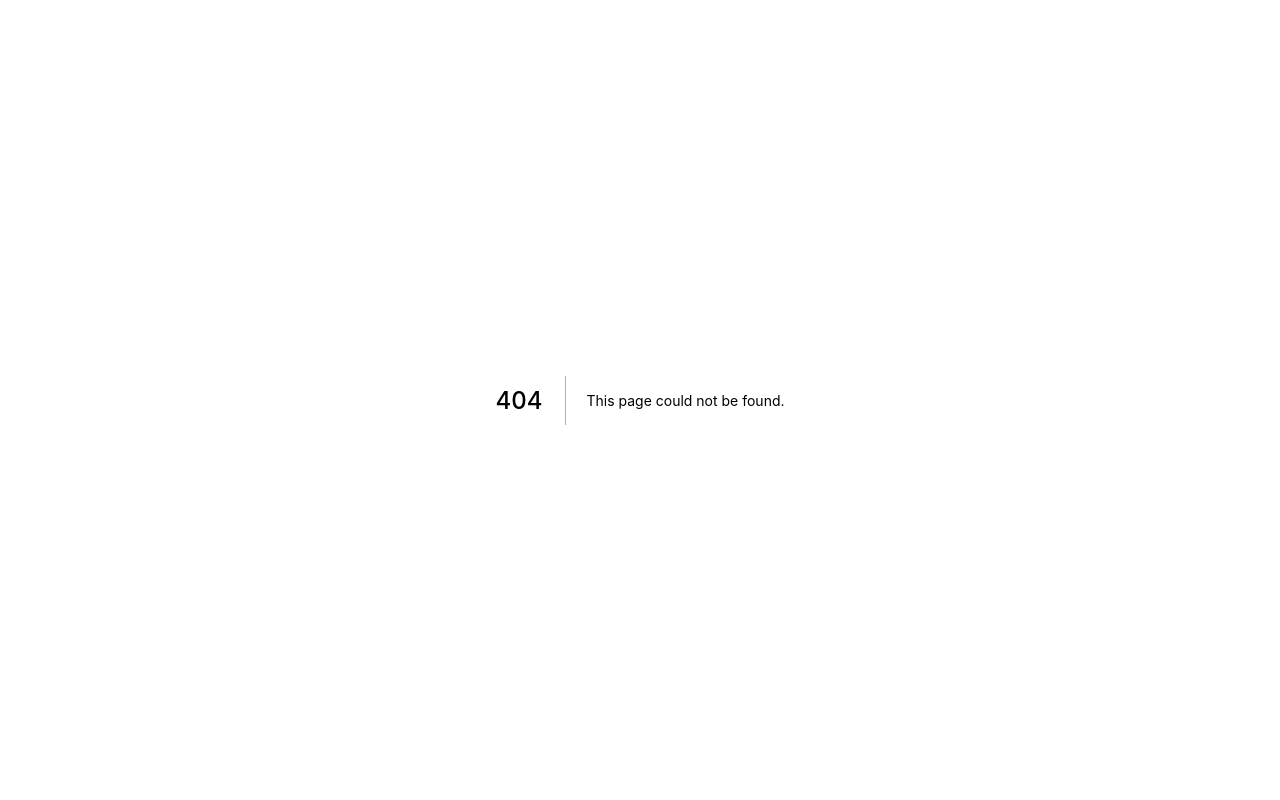
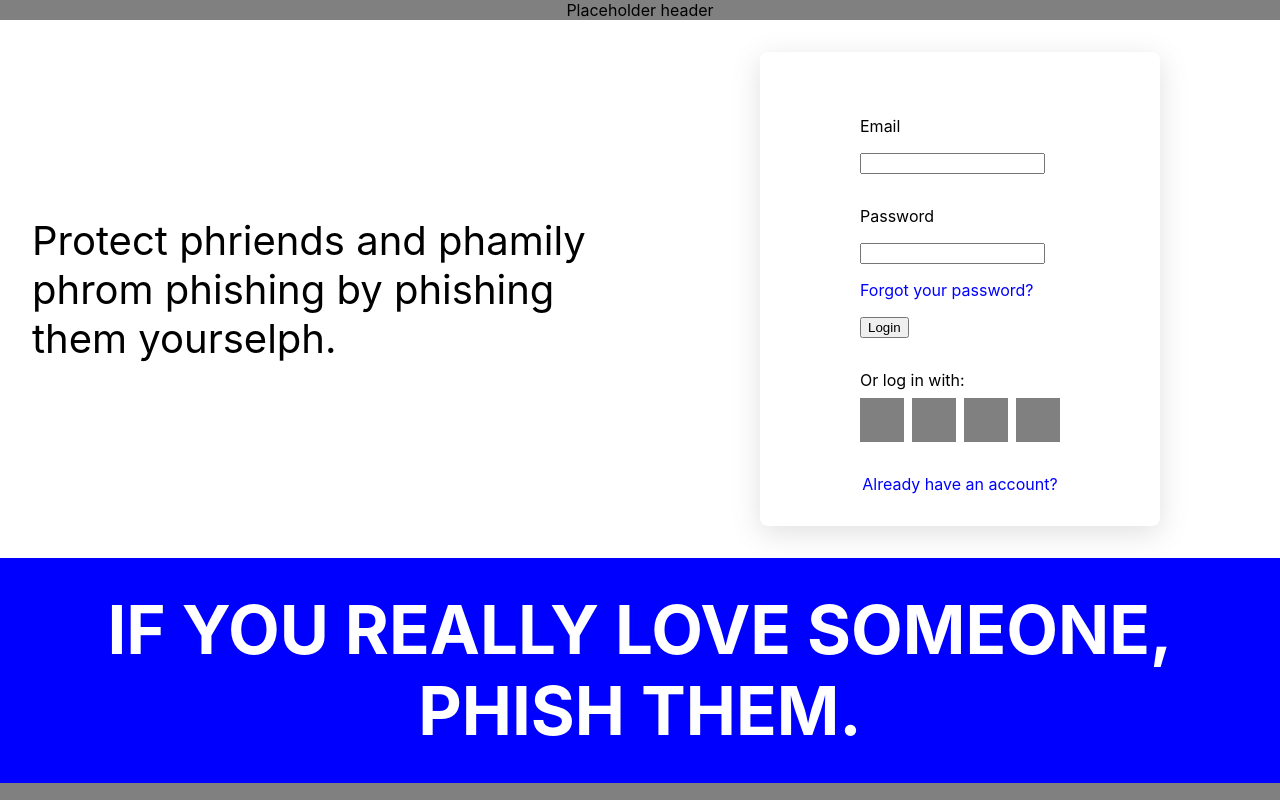
Before and after one commit to phished-co/phished_web_app, a Next.js app: page /landing_page in a window 1280 px wide. Before the commit this address had no page. Shown: the top 800 px of the page. Built offline with nearby package versions, Linux system fonts and the light colour scheme.

Commit message:
Create fake login component and landing page

```diff
--- /dev/null
+++ b/components/login/Login.jsx
@@ -0,0 +1,77 @@
+import styles from './Login.module.css';
+import { useReducer, useState } from "react";
+
+const formReducer = (state, event) => {
+  if (event.reset) {
+    return {
+      email: '',
+      password: ''
+    }
+  }
+
+  return {
+    ...state,
+    [event.name]: event.value
+  }
+}
+
+export default function Login() {
+
+  const [formData, setFormData] = useReducer(formReducer, {})
+  const [submitting, setSubmitting] = useState(false)
+
+  const handleChange = event => {
+    setFormData({
+      name: event.target.name,
+      value: event.target.value,
+    })
+  }
+
+  const handleSubmit = event => {
+    event.preventDefault()
+    setSubmitting(true)
+
+    setTimeout(() => {
+      alert('You have submitted the form.')
+      setSubmitting(false);
+      setFormData({
+        reset: true
+      })
+    }, 1500)
+  }
+
+  return <div className={styles.container}>
+    {submitting && <div>
+      You are submitting the following:
+      <ul className={styles.submitting_elements}>
+        {Object.entries(formData).map(([name, value]) => (
+          <li key={name}><strong>{name}</strong>: {value.toString()}</li>
+        ))}
+      </ul>
+    </div>}
+    <form onSubmit={handleSubmit}>
+      <fieldset className={styles.fieldset} disabled={submitting}>
+        <label>
+          <p>Email</p>
+          <input name='email' onChange={handleChange} value={formData.email || ''} />
+        </label>
+      </fieldset>
+      <fieldset className={styles.fieldset} disabled={submitting}>
+        <label>
+          <p>Password</p>
+          <input name='password' onChange={handleChange} type='password' value={formData.password || ''} />
+        </label>
+      </fieldset>
+      <a className={styles.a} herf='#'>Forgot your password?</a>
+      <button type='submit' disabled={submitting}>Login</button>
+    </form>
+    <p className={styles.or}>Or log in with:</p>
+    <div className={styles.icons}>
+      <div className={styles.square}></div>
+      <div className={styles.square}></div>
+      <div className={styles.square}></div>
+      <div className={styles.square}></div>
+    </div>
+    <a className={styles.bottom_tip} href='#'>Already have an account? </a>
+  </div>;
+}
--- /dev/null
+++ b/components/login/Login.module.css
@@ -0,0 +1,61 @@
+.container {
+  display: grid;
+  justify-content: center;
+  background: white;
+  border-radius: 8px;
+  padding: 2rem;
+  box-shadow: rgba(100, 100, 111, 0.2) 0px 7px 29px 0px;
+  font-size: 1rem;
+  color: black;
+  max-width: 400px;
+  min-width: 280px;
+  margin: 0 auto;
+}
+
+.fieldset {
+  border: none;
+  margin: 1rem 0 1rem 0;
+  padding: 0;
+}
+
+.a {
+  cursor: pointer;
+  display: block;
+  color: blue;
+  margin: 1rem 0 1rem 0;
+}
+
+.a:hover {
+  text-decoration: underline;
+}
+
+.bottom_tip {
+  text-align: center;
+  text-decoration: none;
+  margin-top: 2rem;
+  color: blue;
+}
+
+.bottom_tip:hover {
+  text-decoration: underline;
+}
+
+.or {
+  margin: 2rem 0 0.5rem 0;
+}
+
+.icons {
+  display: flex;
+  gap: 0.5rem;
+}
+
+.square {
+  width: 44px;
+  height: 44px;
+  background: gray;
+}
+
+.submitting_elements {
+  list-style: none;
+  padding: 0;
+}
--- /dev/null
+++ b/pages/landing_page.jsx
@@ -0,0 +1,41 @@
+import styles from '../styles/landing_page.module.css'
+import Login from "../components/login/Login"
+
+export default function Home() {
+  return (
+    <>
+      <div className={styles.header}>Placeholder header</div>
+      <main>
+        <div className={styles.hero_cont}>
+          <div className={styles.hero_half}>Protect phriends and phamily phrom phishing by phishing them yourselph.</div>
+          <div className={styles.hero_half}><Login /></div>
+        </div>
+        <div className={styles.love_cont}>
+          <div className={styles.love_text}>If you really love someone, phish them.</div>
+        </div>
+        <div className={styles.graphic_cont}></div>
+        <div className={styles.feature_wrap}>
+          <div className={styles.feature_cont}>
+            <div className={styles.feature}><h3>Send Bait</h3><p>Lorem ipsum dolor sit amet, consectetur adipiscing elit, sed do eiusmod tempor incididunt ut labore et dolore magna aliqua. Ut enim ad minim veniam, quis nostrud exercitation ullamco laboris nisi ut aliquip ex ea commodo consequat.</p></div>
+            <div className={styles.feature}><h3>Catch fish</h3><p>Lorem ipsum dolor sit amet, consectetur adipiscing elit, sed do eiusmod tempor incididunt ut labore et dolore magna aliqua. Ut enim ad minim veniam, quis nostrud exercitation ullamco laboris nisi ut aliquip ex ea commodo consequat.</p></div>
+            <div className={styles.feature}><h3>Track results</h3><p>Lorem ipsum dolor sit amet, consectetur adipiscing elit, sed do eiusmod tempor incididunt ut labore et dolore magna aliqua. Ut enim ad minim veniam, quis nostrud exercitation ullamco laboris nisi ut aliquip ex ea commodo consequat.</p></div>
+            <div className={styles.feature}><h3>Educate Mom</h3><p>Lorem ipsum dolor sit amet, consectetur adipiscing elit, sed do eiusmod tempor incididunt ut labore et dolore magna aliqua. Ut enim ad minim veniam, quis nostrud exercitation ullamco laboris nisi ut aliquip ex ea commodo consequat.</p></div>
+          </div>
+          <button className={styles.learn_more}>Learn More</button>
+        </div>
+        <div className={styles.big_cont}>
+          <div className={styles.big_text}>
+            <p>Over 18 million fish are caught every year.</p>
+            <br />
+            <p>In 2021 over $327 million dollars were lost to online phishing scams.</p>
+            <br />
+            <p>On average, victims lose $20,000 dollars.</p>
+          </div>
+        </div>
+        <div className={styles.about_cont}>Phished Co. is a non-profit organization with a charitable purpose to educate through structured teaching and learning.
+          <button>Learn More</button>
+        </div>
+      </main>
+    </>
+  )
+}
--- /dev/null
+++ b/styles/landing_page.module.css
@@ -0,0 +1,101 @@
+.header {
+  background: gray;
+  text-align: center;
+}
+
+/* Hero */
+.hero_cont {
+  align-items: center;
+  display: flex;
+  flex-wrap: wrap;
+  max-width: 1280px;
+  margin: 0 auto;
+}
+
+.hero_half {
+  flex: 1 1;
+  font-size: clamp(1.75rem, 2vw + 1rem, 2.5rem);
+  min-width: 280px;
+  padding: 2rem;
+}
+
+/* If you love someone, phish them. */
+.love_cont {
+  background: blue;
+  color: white;
+  width: 100vw;
+}
+
+.love_text {
+  font-size: clamp(3rem, 4vw + 1rem, 5rem);
+  font-weight: bold;
+  line-height: 1.2;
+  margin: 0 auto;
+  max-width: 1280px;
+  padding: 2rem 1rem;
+  text-align: center;
+  text-transform: uppercase;
+}
+
+/* Graphic */
+.graphic_cont {
+  background: gray;
+  height: 400px;
+}
+
+/* Features list */
+
+.feature_wrap {
+  display: grid;
+  padding: 2rem 2rem 0 2rem;
+  justify-content: center;
+}
+
+.feature_cont {
+  max-width: 1280px;
+}
+
+.feature {
+  margin-bottom: 1rem;
+}
+
+@media (min-width: 640px) {
+  .feature_cont {
+    display: grid;
+    gap: 1rem;
+    grid-template-columns: 1fr 1fr;
+    margin: 0 auto;
+  }
+}
+
+.learn_more {
+  margin: 2rem auto;
+}
+
+/* Big text */
+.big_cont {
+  background: lightgray;
+  padding: clamp(2rem, 4vw + 1rem, 4rem);
+}
+
+.big_text {
+  color: black;
+  font-size: clamp(2.5rem, 4vw + 1rem, 4rem);
+  line-height: 1.4;
+  margin: 0 auto;
+  max-width: 1280px;
+}
+
+/* About */
+.about_cont {
+  display: grid;
+  margin: 0 auto;
+  max-width: 1280px;
+  text-align: center;
+  padding: 2rem;
+}
+
+.about_cont button {
+  margin: 0 auto;
+  margin-top: 1rem;
+}
```
Also changed, not shown: 1 other file (tests, documents, lock files or other folders).
